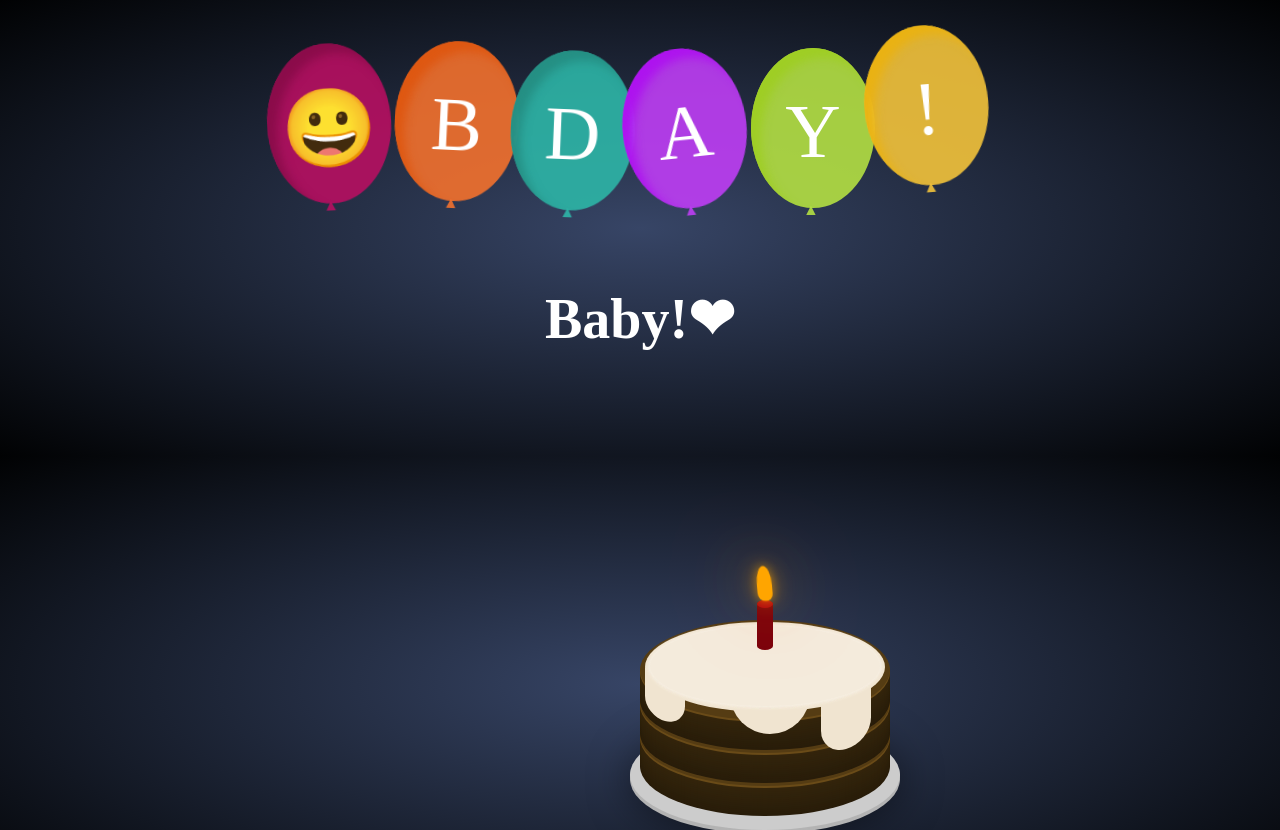
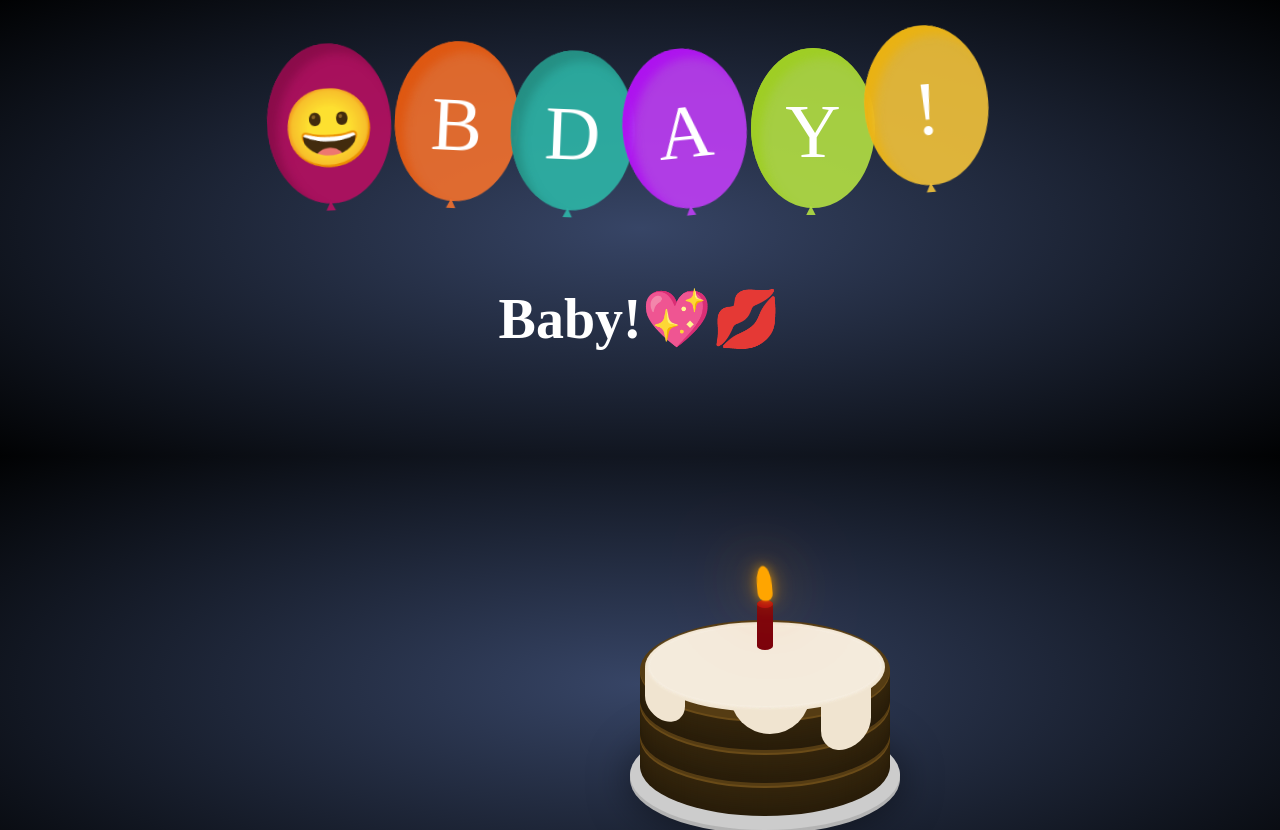
Before and after one commit to madhurisarda166/happy, a plain HTML site: page index.html in a window 1280 px wide. Drawn offline with Linux system fonts and the light colour scheme; a web font is replaced by a local one.

Commit message:
chnges made

```diff
--- a/index.html
+++ b/index.html
@@ -44,7 +44,7 @@
                 <div><span>!</span>
                 </div>
             </div>
-             <h1>Baby!❤</h1>
+             <h1>Baby!💖💋</h1>
 
         </div>
 
```
